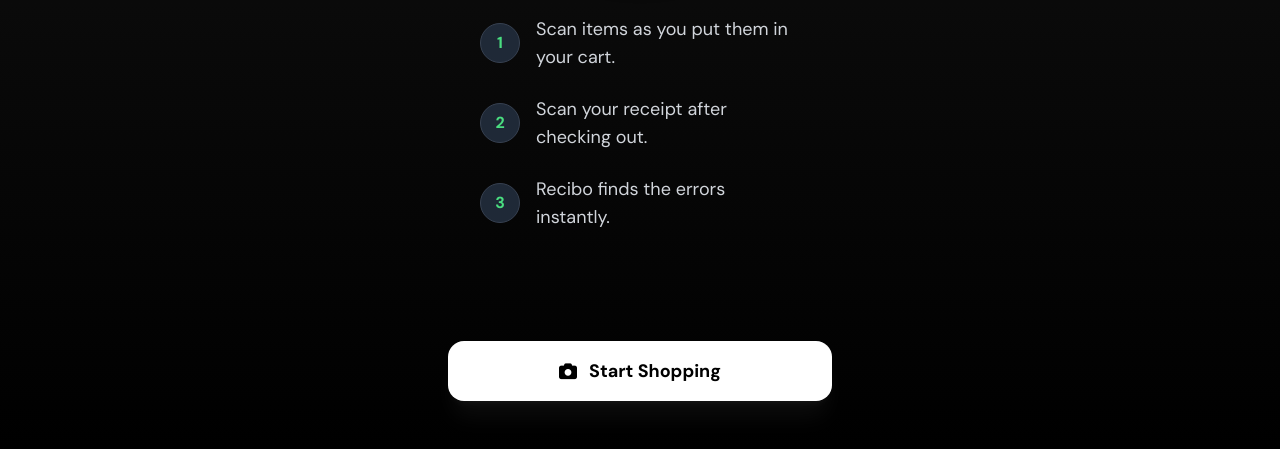
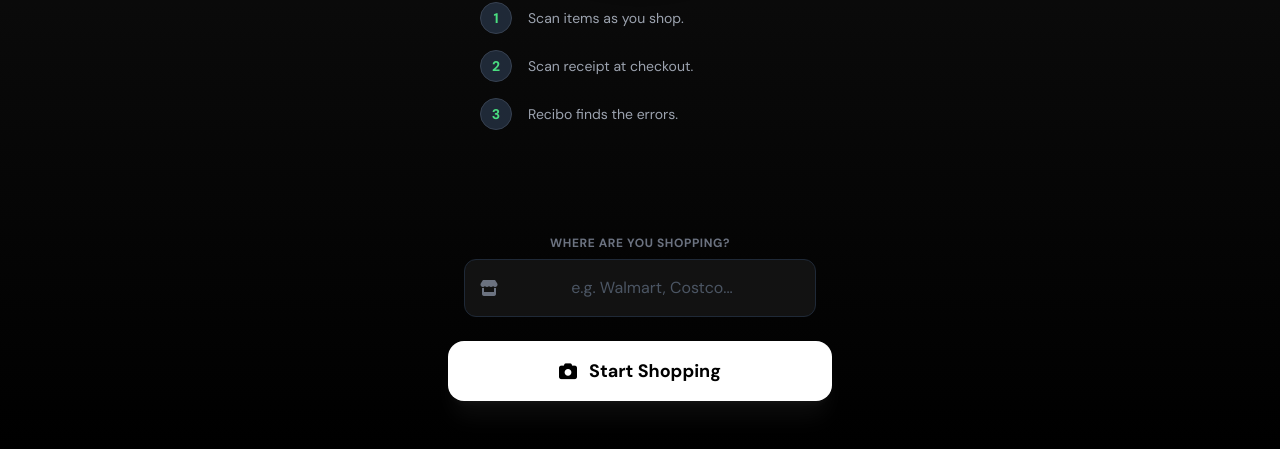
Before and after one commit to IPv4or/recibo, a website: page client/index.html in a window 1280 px wide. Shown: the part 351-800 px from the top of the page. Drawn offline with nearby package versions, Linux system fonts and the light colour scheme.

Commit message:
Update index.html

```diff
--- a/client/index.html
+++ b/client/index.html
@@ -45,7 +45,6 @@
         }
     </script>
 </head>
-<!-- FIX: Changed h-screen to h-[100dvh] to fix mobile cut-off -->
 <body class="bg-gray-950 text-gray-100 h-[100dvh] flex flex-col overflow-hidden select-none supports-[height:100dvh]:h-[100dvh]">
 
     <!-- Header -->
@@ -73,25 +72,36 @@
                     </div>
                 </div>
 
-                <h2 class="text-4xl font-bold text-white mb-8 tracking-tight text-center">Stop overpaying.</h2>
+                <h2 class="text-4xl font-bold text-white mb-4 tracking-tight text-center">Stop overpaying.</h2>
 
-                <div class="w-full max-w-xs space-y-6">
+                <!-- Instructions -->
+                <div class="w-full max-w-xs space-y-4 mb-8">
                     <div class="flex gap-4 items-center">
-                        <div class="w-10 h-10 rounded-full bg-gray-800 border border-gray-700 flex items-center justify-center text-brand-400 font-bold shrink-0">1</div>
-                        <p class="text-gray-300 text-lg">Scan items as you put them in your cart.</p>
+                        <div class="w-8 h-8 rounded-full bg-gray-800 border border-gray-700 flex items-center justify-center text-brand-400 font-bold shrink-0 text-sm">1</div>
+                        <p class="text-gray-400 text-sm">Scan items as you shop.</p>
                     </div>
                     <div class="flex gap-4 items-center">
-                        <div class="w-10 h-10 rounded-full bg-gray-800 border border-gray-700 flex items-center justify-center text-brand-400 font-bold shrink-0">2</div>
-                        <p class="text-gray-300 text-lg">Scan your receipt after checking out.</p>
+                        <div class="w-8 h-8 rounded-full bg-gray-800 border border-gray-700 flex items-center justify-center text-brand-400 font-bold shrink-0 text-sm">2</div>
+                        <p class="text-gray-400 text-sm">Scan receipt at checkout.</p>
                     </div>
                     <div class="flex gap-4 items-center">
-                        <div class="w-10 h-10 rounded-full bg-gray-800 border border-gray-700 flex items-center justify-center text-brand-400 font-bold shrink-0">3</div>
-                        <p class="text-gray-300 text-lg">Recibo finds the errors instantly.</p>
+                        <div class="w-8 h-8 rounded-full bg-gray-800 border border-gray-700 flex items-center justify-center text-brand-400 font-bold shrink-0 text-sm">3</div>
+                        <p class="text-gray-400 text-sm">Recibo finds the errors.</p>
                     </div>
                 </div>
             </div>
 
-            <button onclick="app.startShopping()" class="mt-10 w-full max-w-sm bg-white text-black py-4 rounded-2xl font-bold text-lg shadow-xl shadow-white/5 active:scale-95 transition-all flex items-center justify-center gap-3">
+            <!-- Store Input -->
+            <div class="w-full max-w-sm mb-6 px-4">
+                <label class="block text-xs text-gray-500 mb-2 uppercase tracking-wider font-bold text-center">Where are you shopping?</label>
+                <div class="relative">
+                    <i class="fa-solid fa-store absolute left-4 top-1/2 transform -translate-y-1/2 text-gray-500"></i>
+                    <input type="text" id="store-input" placeholder="e.g. Walmart, Costco..."
+                        class="w-full bg-gray-900 border border-gray-800 text-white text-center rounded-xl py-4 pl-10 pr-4 focus:border-brand-500 focus:ring-1 focus:ring-brand-500 outline-none transition-all placeholder-gray-600">
+                </div>
+            </div>
+
+            <button onclick="app.startShopping()" class="w-full max-w-sm bg-white text-black py-4 rounded-2xl font-bold text-lg shadow-xl shadow-white/5 active:scale-95 transition-all flex items-center justify-center gap-3">
                 <i class="fa-solid fa-camera"></i>
                 Start Shopping
             </button>
@@ -108,7 +118,6 @@
                     </p>
                 </div>
 
-                <!-- FIX: Added extra padding-bottom (pb-12) to ensure controls aren't cut off on some devices -->
                 <div class="absolute bottom-0 left-0 right-0 flex justify-center items-center z-20 gap-10 pb-12 pt-12 bg-gradient-to-t from-black/80 to-transparent">
                     <button id="scanner-bag-btn" onclick="app.switchView('view-list')" class="relative w-14 h-14 rounded-full bg-black/40 text-white flex items-center justify-center hover:bg-black/60 backdrop-blur-md transition-all border border-white/10 z-20">
                         <i class="fa-solid fa-bag-shopping text-lg"></i>
@@ -171,12 +180,10 @@
                 </div>
             </div>
 
-            <!-- FIX: Increased bottom padding (pb-40) so the last item isn't hidden behind the floating buttons -->
             <div id="cart-items" class="flex-1 overflow-y-auto p-4 space-y-3 pb-40">
                 <!-- Items go here -->
             </div>
 
-            <!-- FIX: Using bottom-8 to raise the controls up slightly from the edge -->
             <div class="fixed bottom-0 left-0 right-0 pb-8 pt-6 px-6 bg-gradient-to-t from-gray-950 via-gray-950/90 to-transparent flex gap-3 items-end z-20">
                 <button onclick="app.openManualAdd()" class="w-14 h-14 rounded-full bg-gray-800 text-gray-300 flex items-center justify-center shadow-lg hover:bg-gray-700 transition-colors flex-shrink-0 border border-gray-700" title="Add Manual Item">
                     <i class="fa-solid fa-pen-to-square"></i>
```
